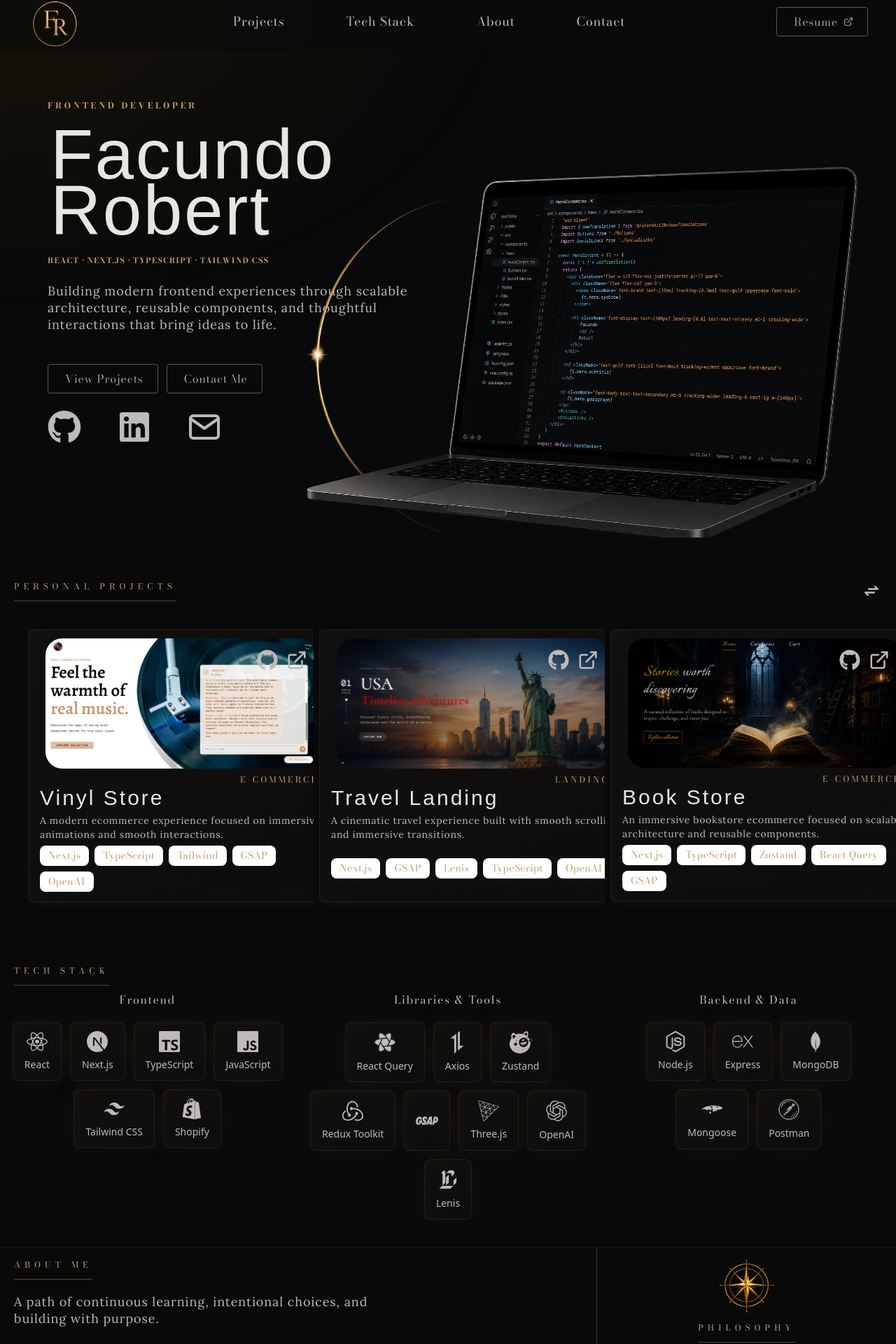
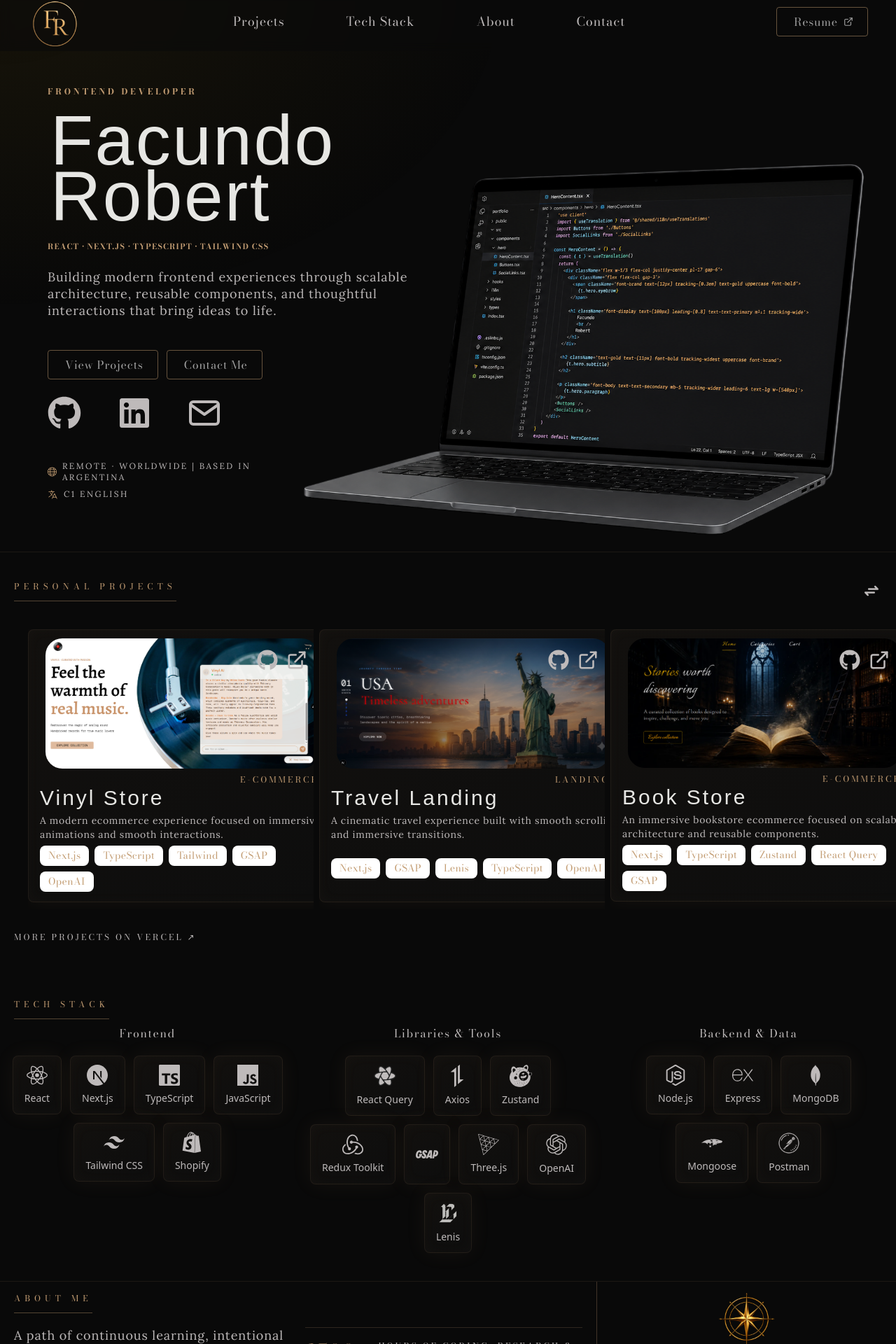
Before and after one commit to RobertFacundo/new-portfolio, a Next.js app: page / in a window 1280 px wide. Shown: the part 12-1932 px from the top of the page at 70% size. Built offline with nearby package versions, Linux system fonts and the light colour scheme; no server answers; a web font is replaced by a local one.

Commit message:
feat(polish):refine portfolio sections

```diff
--- a/features/about/animations/useJourneyHeaderAnimation.ts
+++ b/features/about/animations/useJourneyHeaderAnimation.ts
@@ -14,8 +14,9 @@ export const useJourneyHeaderAnimation = (
     const ctx = gsap.context(() => {
       const eyebrow = container.querySelector('.journey-header-eyebrow')
       const subtitle = container.querySelector('.journey-header-subtitle')
+      const hours = container.querySelector('.journey-header-hours')
 
-      if (!eyebrow || !subtitle) return
+      if (!eyebrow || !subtitle || !hours) return
 
       const timeline = gsap.timeline({
         scrollTrigger: {
@@ -36,7 +37,7 @@ export const useJourneyHeaderAnimation = (
             opacity: 1,
             y: 0,
             duration: 0.8,
-            ease: 'power2.out'
+            ease: 'sine.inOut'
           }
         )
         .fromTo(
@@ -49,9 +50,23 @@ export const useJourneyHeaderAnimation = (
             opacity: 1,
             y: 0,
             duration: 1,
-            ease: 'power2.out'
+            ease: 'sine.inOut'
           },
           '-=0.4'
+        )
+        .fromTo(
+          hours,
+          {
+            opacity: 0,
+            x: 15
+          },
+          {
+            opacity: 1,
+            x: 0,
+            duration: 0.9,
+            ease: 'sine.inOut'
+          },
+          '-=0.5'
         )
     }, container)
 
--- a/features/about/journey/Header.tsx
+++ b/features/about/journey/Header.tsx
@@ -13,9 +13,21 @@ const Header = () => {
       <span className='journey-header-eyebrow luxury-title w-fit'>
         {t('about.header.eyebrow')}
       </span>
-      <p className='journey-header-subtitle font-body text-text-secondary mb-5 tracking-wider leading-6 text-lg w-[540px]'>
-        {t('about.header.subtitle')}
-      </p>
+      <div className='flex w-full flex-row gap-5 '>
+        <p className='journey-header-subtitle w-1/2 font-body text-lg leading-6 tracking-wider text-text-secondary'>
+          {t('about.header.subtitle')}
+        </p>
+
+        <div className='flex w-1/2 items-center gap-4 border-t border-gold/20 pt-4 journey-header-hours'>
+          <span className='font-brand text-3xl tracking-wide text-gold '>
+            2500+
+          </span>
+
+          <span className='font-brand text-xs uppercase tracking-[0.25em] text-text-secondary '>
+            {t('about.header.hours')}
+          </span>
+        </div>
+      </div>
     </div>
   )
 }
--- a/features/hero/Hero.tsx
+++ b/features/hero/Hero.tsx
@@ -1,9 +1,21 @@
+'use client'
+
+import { useRef } from 'react'
 import HeroContent from './components/HeroContent'
 import HeroImage from './components/HeroImage'
+import { useSectionAnimation } from './animations/useSectionAnimation'
 
 const Hero = () => {
+  const containerRef = useRef<HTMLElement | null>(null)
+
+  useSectionAnimation({ containerRef })
+
   return (
-    <section id='hero' className='flex h-screen items-center'>
+    <section
+      ref={containerRef}
+      id='hero'
+      className='flex h-screen items-center overflow-hidden opacity-0'
+    >
       <HeroContent />
       <HeroImage />
     </section>
--- a/features/hero/animations/useHeroAnimation.ts
+++ b/features/hero/animations/useHeroAnimation.ts
@@ -8,7 +8,8 @@ export const useHeroAnimation = ({
   subtitle,
   paragraph,
   buttons,
-  social
+  social,
+  availability
 }: any) => {
   useGSAP(
     () => {
@@ -78,6 +79,16 @@ export const useHeroAnimation = ({
           },
           '-=0.6'
         )
+        .from(
+          availability.current,
+          {
+            opacity: 0,
+            y: 20,
+            duration: 0.8,
+            stagger: 0.08
+          },
+          '-=0.6'
+        )
     },
     {
       scope: container
--- /dev/null
+++ b/features/hero/animations/useHeroImageAnimation.ts
@@ -0,0 +1,34 @@
+'use client'
+
+import { useGSAP } from '@gsap/react'
+import { gsap } from '@/shared/lib/gsap'
+
+interface Props {
+  imageRef: React.RefObject<HTMLDivElement | null>
+}
+
+export const useHeroImageAnimation = ({ imageRef }: Props) => {
+  useGSAP(
+    () => {
+      const image = imageRef.current
+
+      if (!image) return
+
+      gsap.set(image, {
+        opacity: 0,
+        scale: 1.05
+      })
+
+      gsap.to(image, {
+        opacity: 1,
+        scale: 1,
+        duration: 1.6,
+        ease: 'power3.out',
+        delay: 0.2
+      })
+    },
+    {
+      scope: imageRef
+    }
+  )
+}
--- /dev/null
+++ b/features/hero/animations/useSectionAnimation.ts
@@ -0,0 +1,27 @@
+'use client'
+
+import { useGSAP } from '@gsap/react'
+import { gsap } from '@/shared/lib/gsap'
+
+interface Props {
+  containerRef: React.RefObject<HTMLElement | null>
+}
+
+export const useSectionAnimation = ({ containerRef }: Props) => {
+  useGSAP(
+    () => {
+      const hero = containerRef.current
+
+      if (!hero) return
+
+      gsap.to(hero, {
+        opacity: 1,
+        duration: 0.8,
+        ease: 'power2.out'
+      })
+    },
+    {
+      scope: containerRef
+    }
+  )
+}
--- a/features/hero/components/HeroContent.tsx
+++ b/features/hero/components/HeroContent.tsx
@@ -4,6 +4,8 @@ import Buttons from './Buttons'
 import SocialLinks from './SocialLinks'
 import { useRef } from 'react'
 import { useHeroAnimation } from '../animations/useHeroAnimation'
+import { TfiWorld } from 'react-icons/tfi'
+import { HiOutlineLanguage } from 'react-icons/hi2'
 
 const HeroContent = () => {
   const { t } = useTranslation()
@@ -14,6 +16,7 @@ const HeroContent = () => {
   const paragraph = useRef<HTMLParagraphElement>(null)
   const buttons = useRef<HTMLDivElement>(null)
   const social = useRef<HTMLDivElement>(null)
+  const availability = useRef<HTMLDivElement>(null)
 
   useHeroAnimation({
     container,
@@ -22,13 +25,14 @@ const HeroContent = () => {
     subtitle,
     paragraph,
     buttons,
-    social
+    social,
+    availability
   })
 
   return (
     <div
       ref={container}
-      className='hero-content flex w-1/3 flex-col justify-center pl-17 gap-6'
+      className='hero-content relative flex w-1/3 flex-col justify-center pl-17 gap-6 mt-15'
     >
       <div className='flex flex-col gap-3'>
         <span
@@ -63,6 +67,20 @@ const HeroContent = () => {
       </p>
       <Buttons ref={buttons} />
       <SocialLinks ref={social} />
+      <div
+        ref={availability}
+        className='mt-5 flex flex-col gap-2 font-body text-xs uppercase tracking-[0.2em] text-text-secondary'
+      >
+        <div className='flex items-center gap-2'>
+          <TfiWorld className='text-gold' size={14} />
+          <span>Remote · Worldwide | Based in Argentina </span>
+        </div>
+
+        <div className='flex items-center gap-2'>
+          <HiOutlineLanguage className='text-gold' size={15} />
+          <span>C1 English</span>
+        </div>
+      </div>
     </div>
   )
 }
--- a/features/hero/components/HeroImage.tsx
+++ b/features/hero/components/HeroImage.tsx
@@ -1,15 +1,26 @@
+'use client'
 import Image from 'next/image'
+import { useRef } from 'react'
+import { useHeroImageAnimation } from '../animations/useHeroImageAnimation'
 
 const HeroImage = () => {
+  const imageRef = useRef<HTMLDivElement | null>(null)
+
+  useHeroImageAnimation({ imageRef })
+
   return (
-    <div className='relative flex h-full w-full items-end justify-end pb-5 pr-9'>
+    <div
+      ref={imageRef}
+      className='relative flex h-full w-full items-end justify-end pb-5 pr-9 overflow-hidden'
+    >
       <Image
-        src='/images/hero-bg.png'
+        src='/images/bg-hero.png'
         alt='Cinematic laptop displaying code on a rock'
         width={900}
         height={700}
         priority
       />
+      <div className='bg-black/30 absolute' />
     </div>
   )
 }
--- a/features/projects/Projects.tsx
+++ b/features/projects/Projects.tsx
@@ -3,11 +3,13 @@ import { useRef, useState } from 'react'
 import ProjectsSection from './components/ProjectsSection'
 import { useProjectsAnimations } from './animations/useProjectsAnimations'
 import SectionHeader from './components/SectionHeader'
+import { useTranslation } from '@/shared/i18n/useTranslations'
 
 const Projects = () => {
   const [open, setOpen] = useState(false)
   const titleRef = useRef<HTMLHeadingElement | null>(null)
   const projectsRef = useRef<HTMLDivElement | null>(null)
+  const { t } = useTranslation()
 
   useProjectsAnimations({
     titleRef,
@@ -23,6 +25,16 @@ const Projects = () => {
         onToggle={() => setOpen(prev => !prev)}
       />
       <ProjectsSection open={open} ref={projectsRef} />
+      <div className='mt-8 flex justify-start pl-5'>
+        <a
+          href='https://vercel.com/robertfacundos-projects'
+          target='_blank'
+          rel='noopener noreferrer'
+          className='font-brand text-xs uppercase tracking-[0.25em] text-text-secondary transition-colors duration-300 hover:text-gold'
+        >
+          {t('projects.vercel')}
+        </a>
+      </div>
     </section>
   )
 }
--- a/shared/i18n/en.ts
+++ b/shared/i18n/en.ts
@@ -59,7 +59,8 @@ export const en = {
         description:
           'A modern ecommerce frontend inspired by a Figma design, focused on responsive UI and smooth interactions.'
       }
-    }
+    },
+    vercel: 'More projects on Vercel ↗'
   },
   techStack: {
     title: 'Tech Stack',
@@ -73,7 +74,8 @@ export const en = {
     header: {
       eyebrow: 'About Me',
       subtitle:
-        'A path of continuous learning, intentional choices, and building with purpose.'
+        'A path of continuous learning, intentional choices, and building with purpose.',
+      hours: 'hours of coding, research & practice'
     },
     timeline: {
       labels: {
--- a/shared/i18n/es.ts
+++ b/shared/i18n/es.ts
@@ -59,7 +59,8 @@ export const es = {
         description:
           'Un ecommerce moderno inspirado en un diseño de Figma, centrado en una interfaz responsive e interacciones fluidas.'
       }
-    }
+    },
+    vercel: 'Más proyectos en Vercel ↗'
   },
   techStack: {
     title: 'Stack Tecnológico',
@@ -73,7 +74,8 @@ export const es = {
     header: {
       eyebrow: 'Sobre mí',
       subtitle:
-        'Un camino de aprendizaje constante, decisiones con intención y construcción con propósito.'
+        'Un camino de aprendizaje constante, decisiones con intención y construcción con propósito.',
+      hours: 'horas de código, investigación y práctica'
     },
     timeline: {
       labels: {
```
Also changed, not shown: public/images/bg-hero.png (added).
